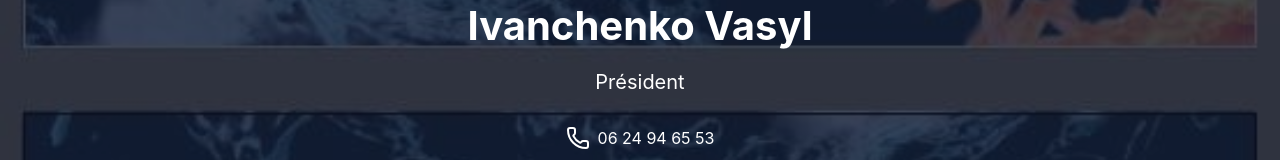
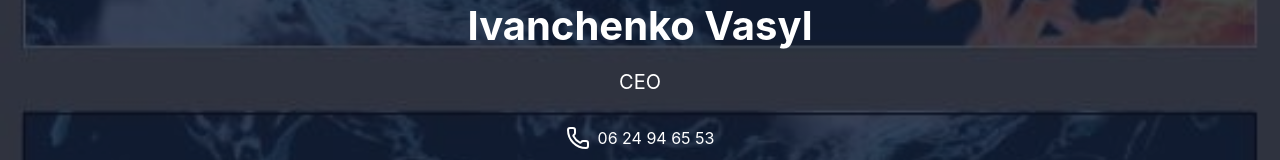
Before and after one commit to a7ndriyyy/Plombier, a React (Create React App) app: page / in a window 1280 px wide. Shown: the part 314-474 px from the top of the page. Built offline with nearby package versions, Linux system fonts and the light colour scheme.

Commit message:
Update Header.jsx

```diff
--- a/src/components/Header.jsx
+++ b/src/components/Header.jsx
@@ -15,7 +15,7 @@ export default function Header() {
       <div className="header-content">
         <h1>Plombier Company</h1>
         <h2>Ivanchenko Vasyl</h2>
-        <p>Président</p>
+        <p>CEO</p>
 
         <div className="contact-info">
           <div className="contact-item">
```
